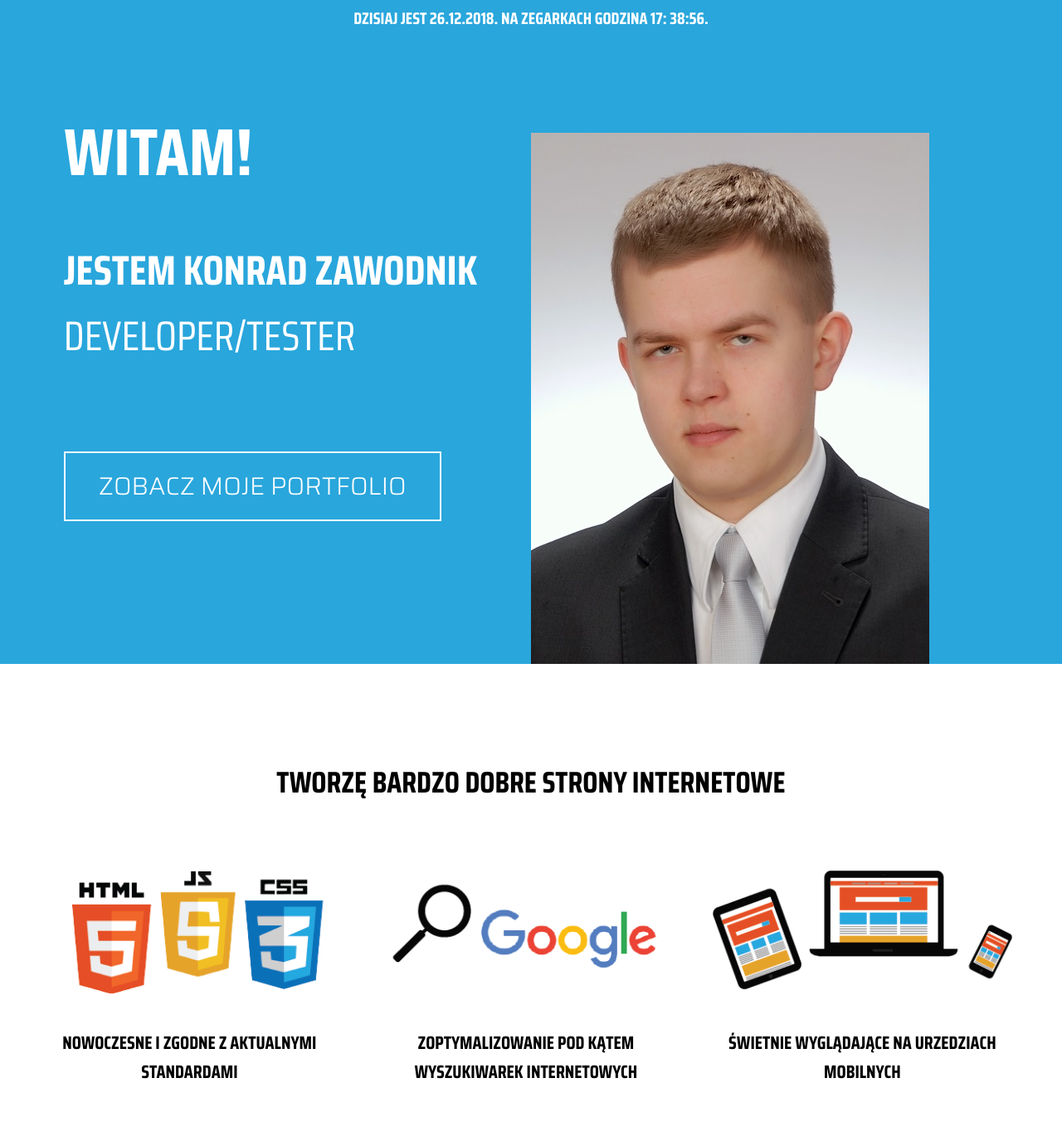
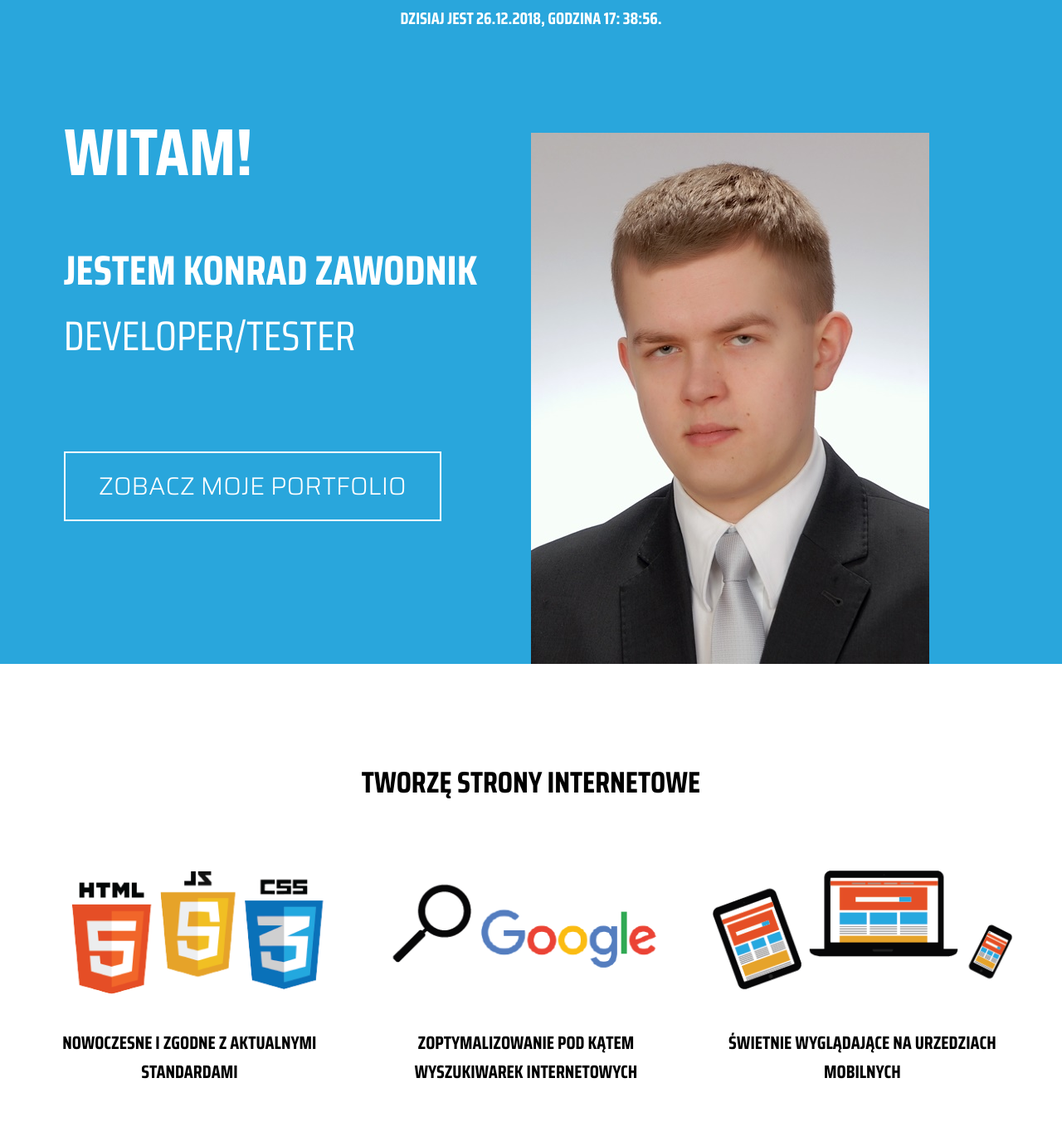
Before and after one commit to konradZawodnik/my_site, a plain HTML site: page index.html in a window 1280 px wide. Shown: the top 1352 px of the page at 83% size. Drawn offline with Linux system fonts and the light colour scheme.

Commit message:
korekta na stronie

```diff
--- a/index.html
+++ b/index.html
@@ -20,7 +20,7 @@
       minute = checkTime(minute);
       second = checkTime(second);
       document.getElementById('clock').innerHTML =
-        `Dzisiaj jest ${day}.${month}.${year}. Na zegarkach godzina ${hour}: ${minute}:${second}.`;
+        `Dzisiaj jest ${day}.${month}.${year}, godzina ${hour}: ${minute}:${second}.`;
       var t = setTimeout(startTime, 500);
     }
     function checkTime(i) {
@@ -44,7 +44,7 @@
     <img src="images/photo1.jpg" alt="Zdjęcie Konrad Zawodnik">
   </header>
   <section class="features clearfix">
-    <h1>Tworzę bardzo dobre strony internetowe</h1>
+    <h1>Tworzę strony internetowe</h1>
     <div class="feature">
       <img src="images/services1.png" alt="loga html js i css">
       <h2>Nowoczesne i zgodne z aktualnymi standardami</h2>
```
